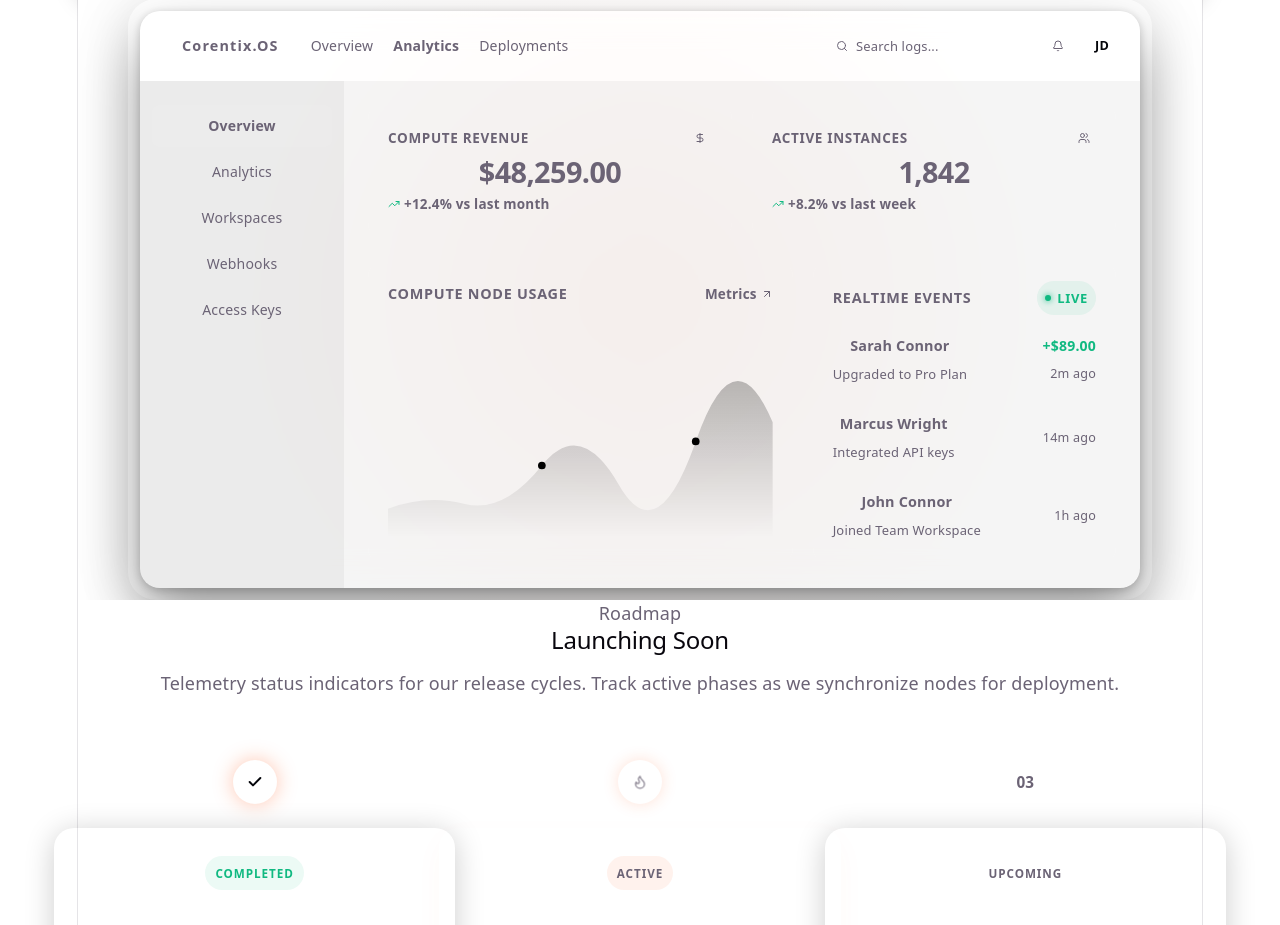
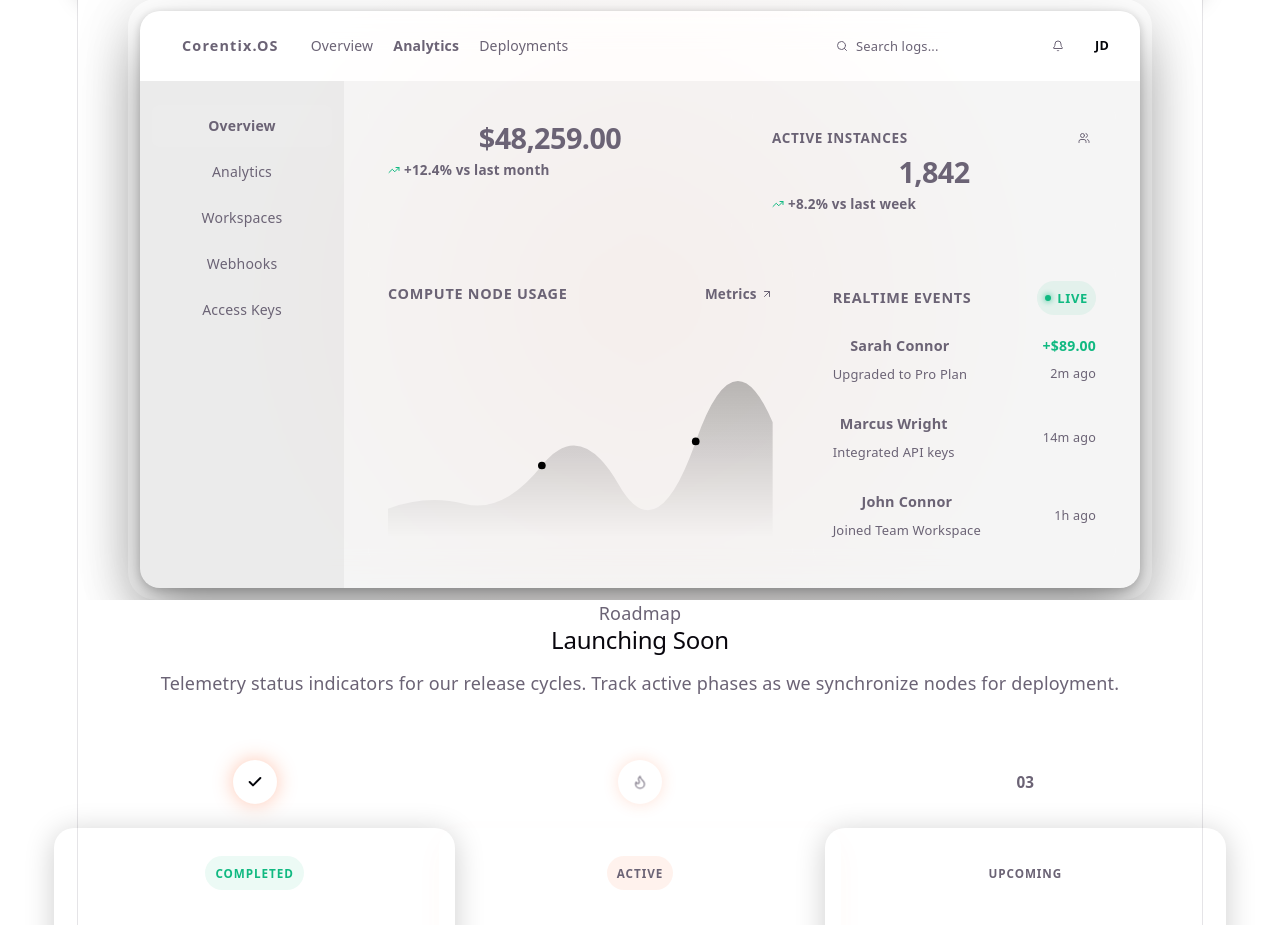
Before and after one commit to TheCorentix/framer-coming-soon, a React (Vite) app: page / in a window 1280 px wide. Shown: the part 1360-2285 px from the top of the page. Built offline with nearby package versions, Linux system fonts and the light colour scheme; the HTML template or start-up script is replaced by a standard one.

Commit message:
Update ProductPreview.jsx

```diff
--- a/src/components/ProductPreview.jsx
+++ b/src/components/ProductPreview.jsx
@@ -69,10 +69,7 @@ export default function ProductPreview() {
                 {/* Stats Row */}
                 <div className="mockup-stats-row">
                   <div className="stat-card">
-                    <div className="stat-card-header">
-                      <span className="stat-lbl">Compute Revenue</span>
-                      <div className="stat-icon-box"><DollarSign size={12} /></div>
-                    </div>
+
                     <div className="stat-card-val">$48,259.00</div>
                     <div className="stat-card-trend">
                       <TrendingUp size={12} className="text-success" />
```
